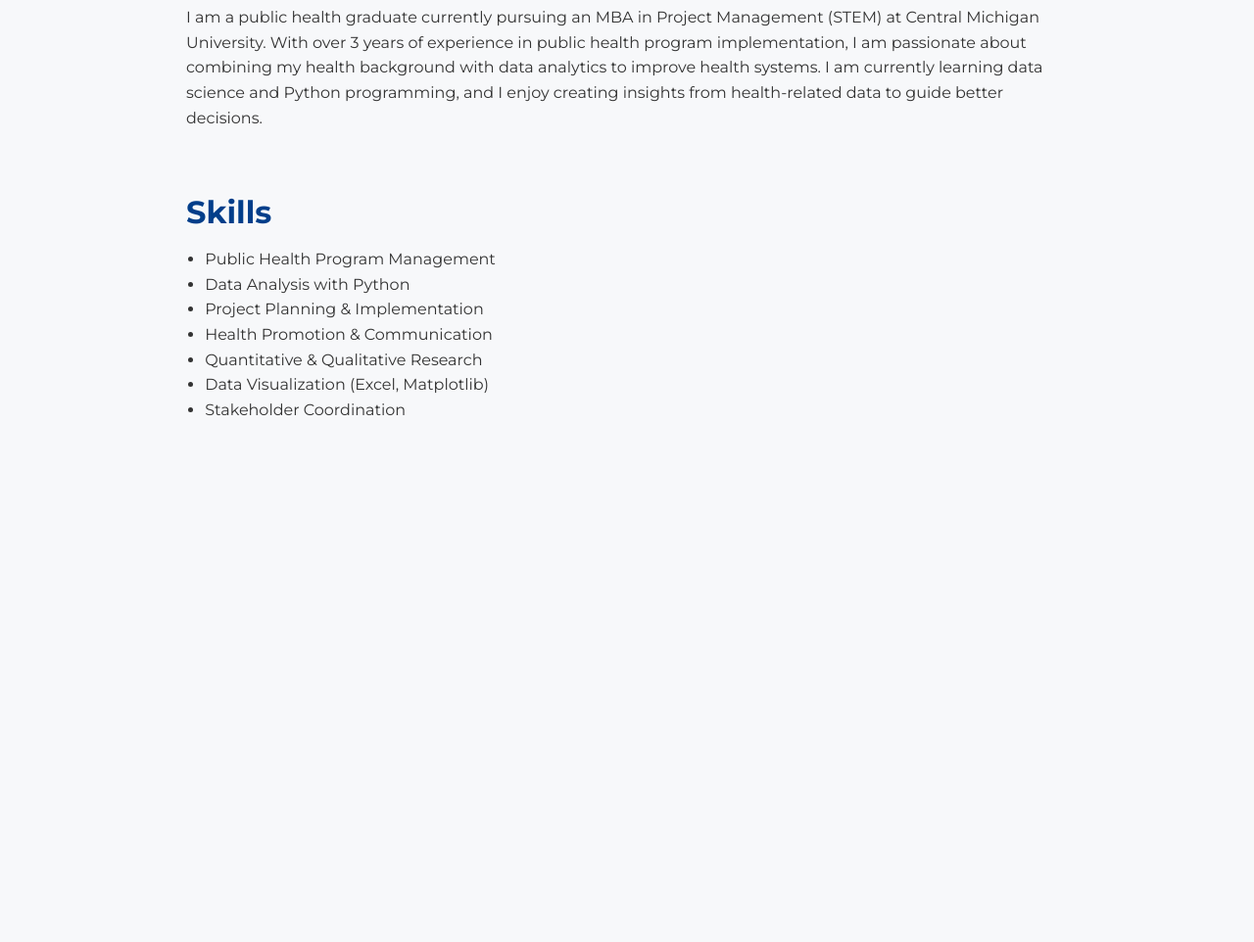
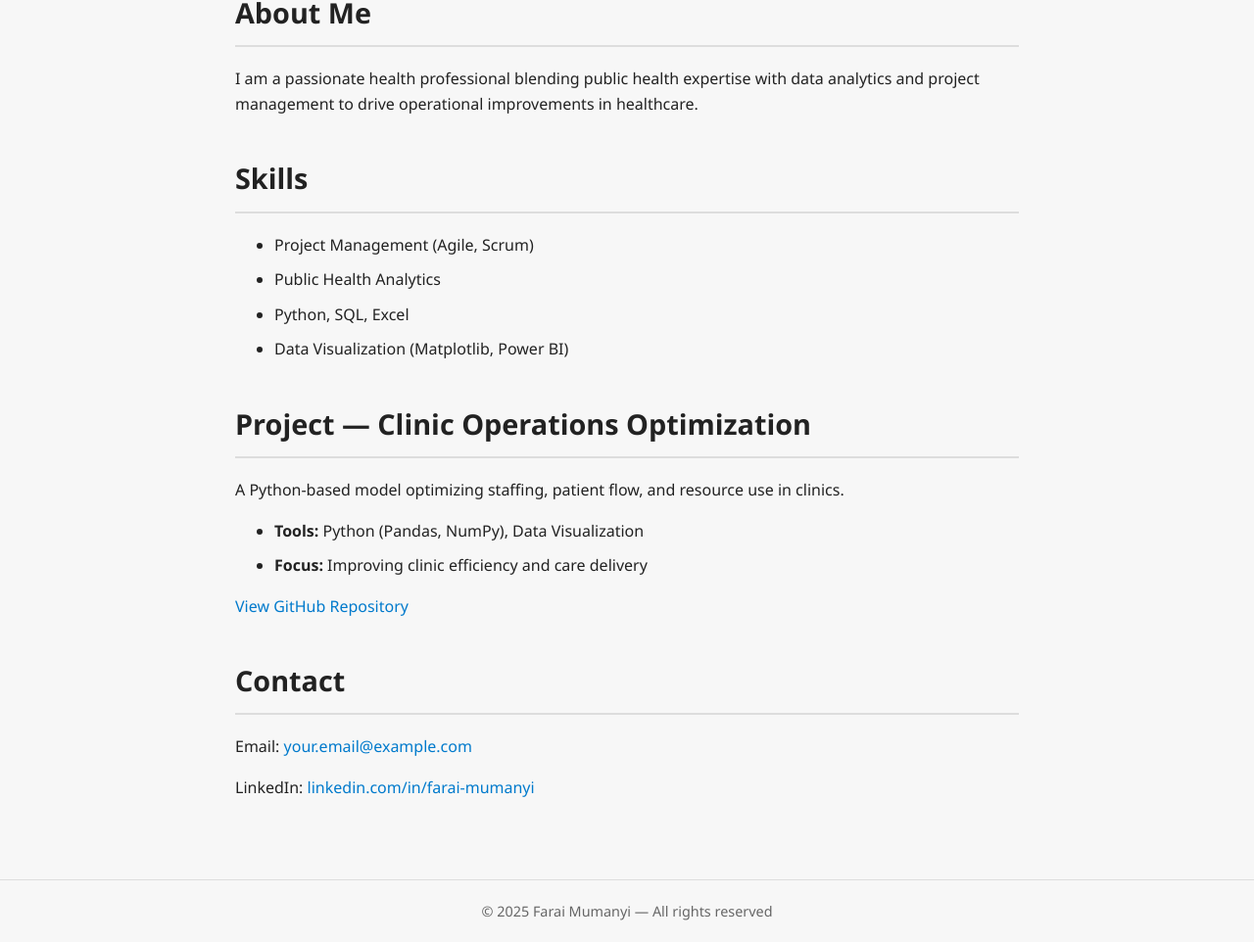
Before and after one commit to Farai98/clinic-operation-optimization_-_health-resource-planning, a plain HTML site: page index.html in a window 1280 px wide. Shown: the part 574-1536 px from the top of the page at 98% size. Before the commit the page ends 1037 px from the top, so only its background shows below. Drawn offline with Linux system fonts and the light colour scheme.

Commit message:
Update portfolio layout to match reference design

```diff
--- a/index.html
+++ b/index.html
@@ -1,125 +1,115 @@
 <!DOCTYPE html>
 <html lang="en">
 <head>
-  <meta charset="UTF-8" />
-  <meta name="viewport" content="width=device-width, initial-scale=1.0" />
-  <title>Farai Mumanyi Portfolio</title>
-  <link href="https://fonts.googleapis.com/css2?family=Montserrat:wght@400;700&display=swap" rel="stylesheet">
+  <meta charset="UTF-8">
+  <meta name="viewport" content="width=device-width, initial-scale=1">
+  <title>Farai Mumanyi — Health & Data Portfolio</title>
   <style>
     body {
-      font-family: 'Montserrat', sans-serif;
-      background-color: #f7f8fa;
       margin: 0;
-      padding: 0;
-      color: #333;
+      font-family: 'Segoe UI', Tahoma, Geneva, Verdana, sans-serif;
+      background-color: #f7f7f7;
+      color: #222;
+      line-height: 1.6;
     }
-
+    .container {
+      max-width: 800px;
+      margin: 0 auto;
+      padding: 40px 20px;
+    }
     header {
-      background-color: #0077b6;
-      color: white;
       text-align: center;
-      padding: 3em 1em;
+      background: #ffffff;
+      padding: 60px 0;
+      margin-bottom: 40px;
     }
-
     .profile-img {
-      width: 220px;
-      height: 220px;
+      width: 200px;
+      height: 200px;
       border-radius: 50%;
       object-fit: cover;
-      border: 4px solid white;
-      margin: 0 auto 1em auto;
-      display: block;
-      box-shadow: 0 4px 8px rgba(0,0,0,0.15);
+      margin-bottom: 20px;
+      border: 4px solid #ddd;
     }
-
     h1 {
-      font-size: 2.8em;
-      font-weight: 700;
-      margin-bottom: 0.2em;
+      font-size: 2.5em;
+      margin: 0 0 10px;
     }
-
-    p {
+    p.subtitle {
       font-size: 1.2em;
-      margin-top: 0;
+      color: #555;
+      margin: 0;
     }
-
-    .container {
-      max-width: 900px;
-      margin: 2em auto;
-      padding: 0 1em;
+    section {
+      margin-bottom: 40px;
     }
-
     h2 {
-      font-size: 2em;
-      color: #023e8a;
-      margin-top: 2em;
-      margin-bottom: 0.5em;
-      text-align: left;
+      font-size: 1.8em;
+      border-bottom: 2px solid #ddd;
+      padding-bottom: 10px;
+      margin-bottom: 20px;
     }
-
-    section {
-      margin-bottom: 2em;
+    ul li {
+      margin-bottom: 10px;
     }
-
-    .about-text, .skills-list {
-      font-size: 1em;
-      line-height: 1.6;
-      text-align: left;
-    }
-
-    ul {
-      padding-left: 1.2em;
-    }
-
-    .project-link {
-      color: #0077b6;
+    a {
+      color: #007ACC;
       text-decoration: none;
     }
-
-    .project-link:hover {
+    a:hover {
       text-decoration: underline;
     }
-
-    @media (max-width: 600px) {
-      .profile-img {
-        width: 150px;
-        height: 150px;
-      }
+    footer {
+      text-align: center;
+      font-size: 0.9em;
+      padding: 20px 0;
+      border-top: 1px solid #ddd;
+      color: #666;
     }
   </style>
 </head>
 <body>
-
   <header>
-    <img src="profile.jpg" alt="Farai Mumanyi" class="profile-img" />
+    <img src="profile.jpg" alt="Farai Mumanyi" class="profile-img">
     <h1>Farai Mumanyi</h1>
-    <p>Public Health & Project Management | Data Enthusiast | Future Health Analyst</p>
+    <p class="subtitle">Public Health | Project Management | Data Enthusiast</p>
   </header>
 
   <div class="container">
-    <section>
+    <section id="about">
       <h2>About Me</h2>
-      <p class="about-text">
-        I am a public health graduate currently pursuing an MBA in Project Management (STEM) at Central Michigan University.
-        With over 3 years of experience in public health program implementation, I am passionate about combining my health background
-        with data analytics to improve health systems. I am currently learning data science and Python programming, and I enjoy
-        creating insights from health-related data to guide better decisions.
-      </p>
+      <p>I am a passionate health professional blending public health expertise with data analytics and project management to drive operational improvements in healthcare.</p>
     </section>
 
-    <section>
+    <section id="skills">
       <h2>Skills</h2>
-      <ul class="skills-list">
-        <li>Public Health Program Management</li>
-        <li>Data Analysis with Python</li>
-        <li>Project Planning & Implementation</li>
-        <li>Health Promotion & Communication</li>
-        <li>Quantitative & Qualitative Research</li>
-        <li>Data Visualization (Excel, Matplotlib)</li>
-        <li>Stakeholder Coordination</li>
+      <ul>
+        <li>Project Management (Agile, Scrum)</li>
+        <li>Public Health Analytics</li>
+        <li>Python, SQL, Excel</li>
+        <li>Data Visualization (Matplotlib, Power BI)</li>
       </ul>
+    </section>
+
+    <section id="projects">
+      <h2>Project — Clinic Operations Optimization</h2>
+      <p>A Python-based model optimizing staffing, patient flow, and resource use in clinics.</p>
+      <ul>
+        <li><strong>Tools:</strong> Python (Pandas, NumPy), Data Visualization</li>
+        <li><strong>Focus:</strong> Improving clinic efficiency and care delivery</li>
+      </ul>
+      <p><a href="https://github.com/Farai98/clinic-operation-optimization_-_health-resource-planning" target="_blank">View GitHub Repository</a></p>
+    </section>
+
+    <section id="contact">
+      <h2>Contact</h2>
+      <p>Email: <a href="mailto:your.email@example.com">your.email@example.com</a></p>
+      <p>LinkedIn: <a href="https://www.linkedin.com/in/farai-mumanyi" target="_blank">linkedin.com/in/farai-mumanyi</a></p>
     </section>
   </div>
 
+  <footer>
+    &copy; 2025 Farai Mumanyi — All rights reserved
+  </footer>
 </body>
 </html>
```
